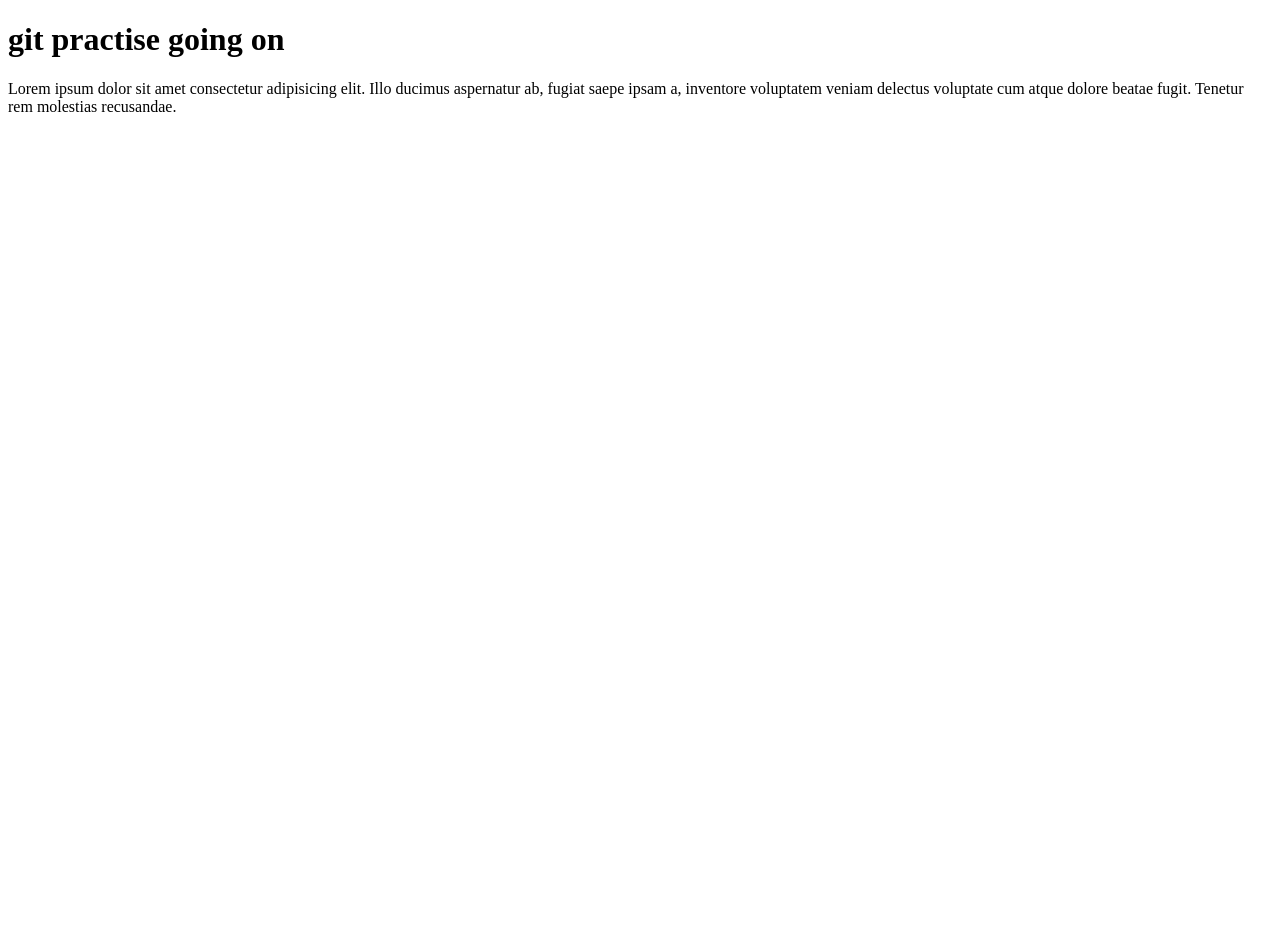
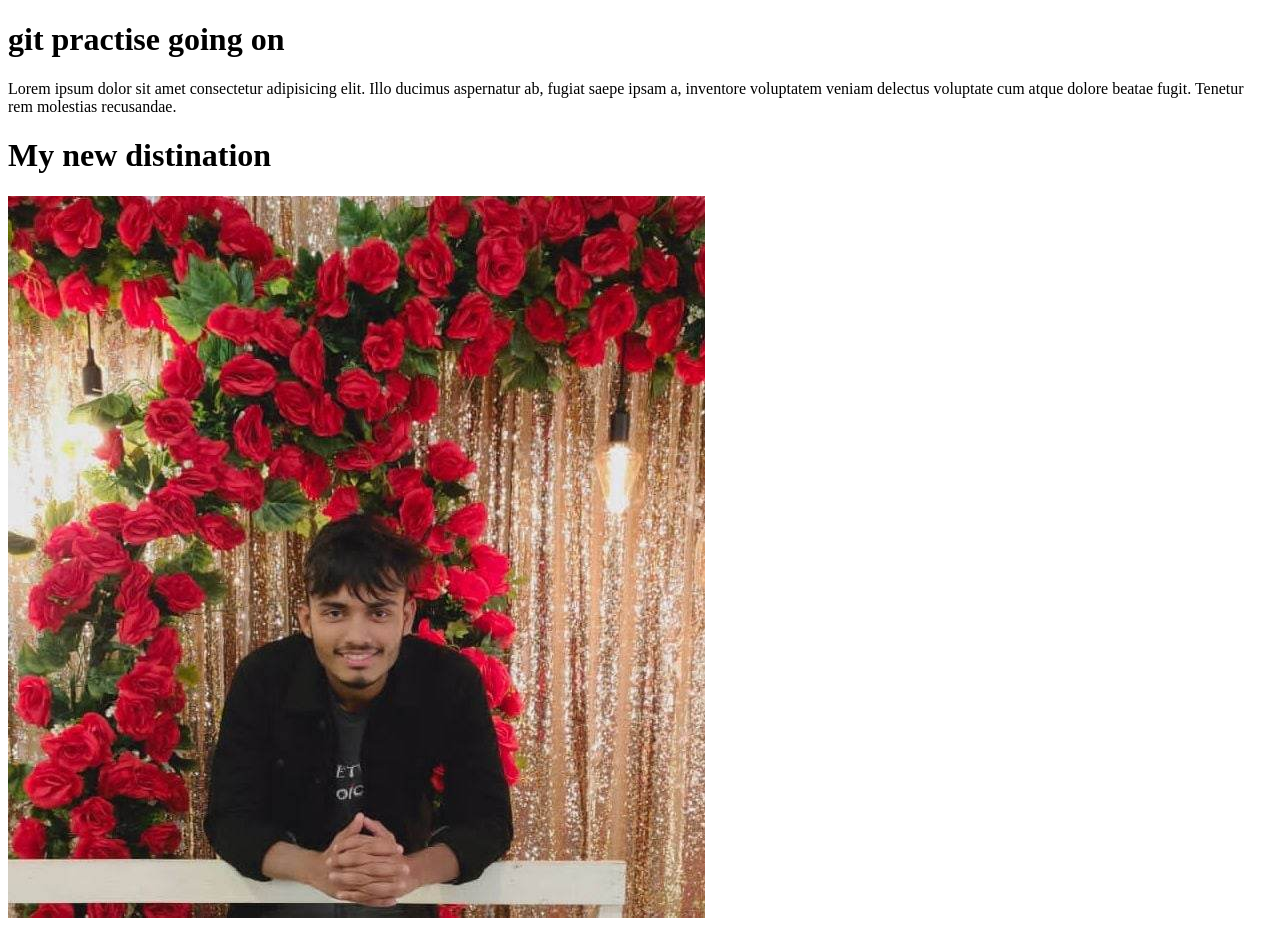
Before and after one commit to SyedShahanurShammas/pr-git-new, a plain HTML site: page index.html in a window 1280 px wide. Before the commit the page ends 800 px from the top, so only its background shows below. Drawn offline with Linux system fonts and the light colour scheme.

Commit message:
A brand new picture has added

```diff
--- a/index.html
+++ b/index.html
@@ -12,6 +12,11 @@
     <p>Lorem ipsum dolor sit amet consectetur adipisicing elit. Illo ducimus aspernatur ab, fugiat saepe ipsam a,
         inventore voluptatem veniam delectus voluptate cum atque dolore beatae fugit. Tenetur rem molestias recusandae.
     </p>
+    <div class="chobi">
+        <h1>My new distination
+        </h1>
+        <img src="/images/shawon.jpg" alt="">
+    </div>
 
 </body>
 
```
Also changed, not shown: images/shawon.jpg (added).
